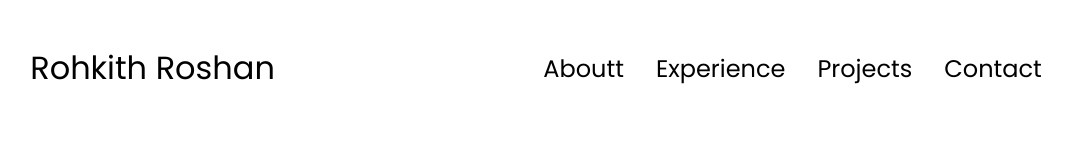
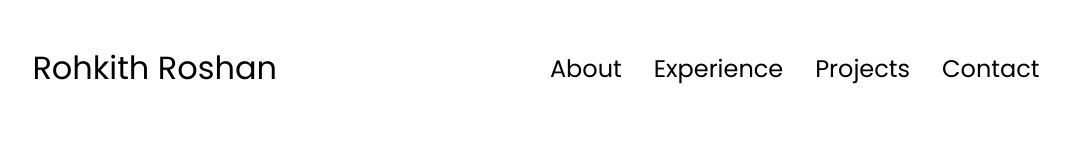
Before and after one commit to RohkithRoshan330/Portfoliyo, a plain HTML site: page index.html in a window 1280 px wide. Shown: the top 160 px of the page, without its empty margins (104-1176 px from the left). Drawn offline with Linux system fonts and the light colour scheme.

Commit message:
Update index.html

```diff
--- a/index.html
+++ b/index.html
@@ -13,7 +13,7 @@
       <div class="logo">Rohkith Roshan</div>
       <div>
         <ul class="nav-links">
-          <li><a href="#about">Aboutt</a></li>
+          <li><a href="#about">About</a></li>
           <li><a href="#experience">Experience</a></li>
           <li><a href="#projects">Projects</a></li>
           <li><a href="#contact">Contact</a></li>
```
